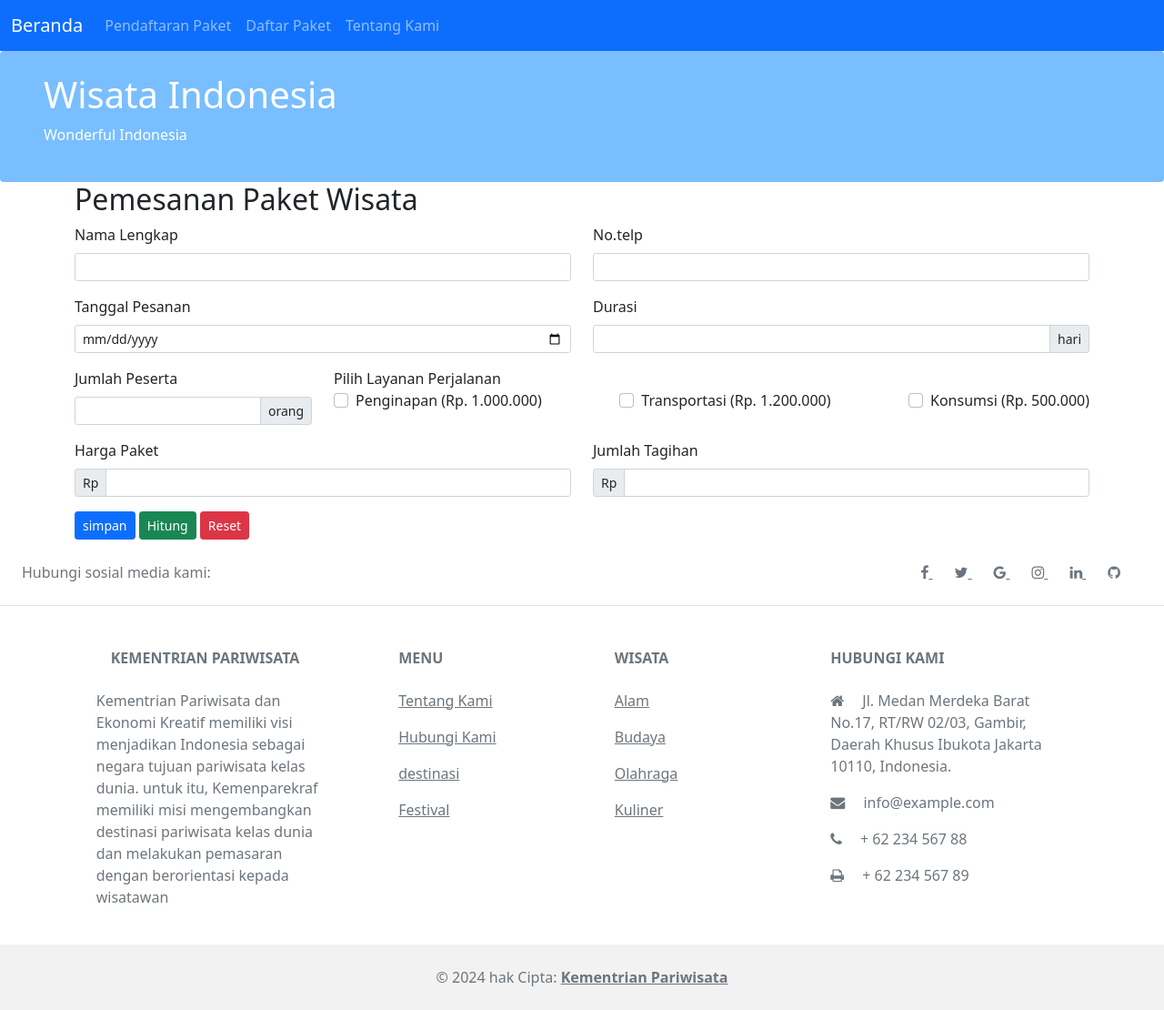
After one commit to zulfarma/JWD_wisata, a PHP site: page /pendaftaran.php in a window 1280 px wide. The commit adds this page. Shown: the whole page at 91% size. Run offline with PHP 8.4, Linux system fonts and the light colour scheme.

Commit message:
html pemesanan selesai

```diff
--- a/pendftaran.php
+++ b/layout/header.php
@@ -23,13 +23,9 @@
       </div>
     </div>
   </nav>
-  <div class="container">
-    <h2>Pemesanan Paket Wisata</h2>
-  </div>
-
-  <!-- Footer -->
-  <?php include "layout/footer.php"?>
-
-  <script src="https://cdn.jsdelivr.net/npm/bootstrap@5.0.2/dist/js/bootstrap.bundle.min.js" integrity="sha384-MrcW6ZMFYlzcLA8Nl+NtUVF0sA7MsXsP1UyJoMp4YLEuNSfAP+JcXn/tWtIaxVXM" crossorigin="anonymous"></script>
+    <div class="px-5 py-4 text-white rounded" style="background-color: #79beff;">
+      <h1>Wisata Indonesia</h1>
+        <p>Wonderful Indonesia</p>
+    </div>
 </body>
 </html>
--- /dev/null
+++ b/pendaftaran.php
@@ -0,0 +1,86 @@
+<?php include "layout/header.php" ?>
+
+  <div class="container md-3">
+    <h2>Pemesanan Paket Wisata</h2>
+    <form action="" method="post" autocomplete="off">
+      <div class="row">
+        <div class="mb-3 col-12 col-md-6">
+          <label for="nama-lengkap" class="form-label">Nama Lengkap</label>
+          <input type="text" class="form-control form-control-sm" id="nama-lengkap" name="nama-lengkap" placeholder="" required>
+        </div>
+        <div class="mb-3 col-12 col-md-6">
+          <label for="no-hp" class="form-label">No.telp</label>
+          <input type="text" class="form-control form-control-sm" id="no-hp" name="no-hp" placeholder="" required>
+        </div>
+      </div>
+
+      <div class="row">
+        <div class="mb-3 col-12 col-md-6">
+          <label for="tanggal-pesan" class="form-label">Tanggal Pesanan</label>
+          <input type="date" class="form-control form-control-sm" id="tanggal-pesan" name="tanggal-pesan" placeholder="" required>
+        </div>
+        <div class="mb-3 col-12 col-md-6">
+          <label for="durasi" class="form-label">Durasi</label>
+          <div class="input-group input-group-sm">
+            <input type="text" class="form-control form-control-sm" id="durasi" name="durasi" placeholder="" aria-describedby="basic-addon2" required>
+            <span class="input-group-text" id="basic-addon2">hari</span>
+          </div>
+        </div>
+      </div>
+
+      <div class="row">
+        <div class="mb-3 col-12 col-md-3">
+          <label for="jml-peserta" class="form-label">Jumlah Peserta</label>
+          <div class="input-group input-group-sm">
+            <input type="text" class="form-control form-control-sm" id="jml-peserta" name="jml-peserta" placeholder="" aria-describedby="basic-addon2" required>
+            <span class="input-group-text" id="basic-addon2">orang</span>
+          </div>
+        </div>
+        <div class="mb-3 col-12 col-lg-9">
+          <div>
+            <label for="">Pilih Layanan Perjalanan</label>
+            <div class="d-lg-flex justify-content-between">
+              <div class="form-check">
+                <input class="form-check-input" type="checkbox" value="Y" id="penginapan" name="penginapan" onclick="handlePenginapan(this)">
+                <label class="form-check-label" for="penginapan">Penginapan (Rp. 1.000.000)</label>
+              </div>
+              <div class="form-check">
+                <input class="form-check-input" type="checkbox" value="Y" id="transportasi" name="transportasi" onclick="handleTransportasi(this)">
+                <label class="form-check-label" for="transportasi">Transportasi (Rp. 1.200.000)</label>
+              </div>
+              <div class="form-check">
+                <input class="form-check-input" type="checkbox" value="Y" id="konsumsi" name="konsumsi" onclick="handleKonsumsi(this)">
+                <label class="form-check-label" for="konsumsi">Konsumsi (Rp. 500.000)</label>
+              </div>
+            </div>
+          </div>
+        </div>
+      </div>
+
+      <div class="row">
+        <div class="mb-3 col-12 col-md-6">
+          <label for="harga-paket" class="form-label">Harga Paket</label>
+          <div class="input-group input-group-sm">
+            <span class="input-group-text" id="basic-addon2">Rp</span>
+            <input type="text" class="form-control form-control-sm" id="harga-paket" name="harga-paket" placeholder="" aria-describedby="basic-addon2" required>
+          </div>
+        </div>
+        <div class="mb-3 col-12 col-md-6">
+          <label for="jml-tagihan" class="form-label">Jumlah Tagihan</label>
+          <div class="input-group input-group-sm">
+            <span class="input-group-text" id="basic-addon2">Rp</span>
+            <input type="text" class="form-control form-control-sm" id="jml-tagihan" name="jml-tagihan" placeholder="" aria-describedby="basic-addon2" required>
+          </div>
+        </div>
+      </div>
+
+      <input type="submit" class="btn btn-sm btn-primary" value="simpan">
+      <button type="button" class="btn btn-sm btn-success" onclick="hitung()">Hitung</button>
+      <button type="reset" class="btn btn-sm btn-danger">Reset</button>
+    </form>
+  </div>
+
+  <!-- Footer -->
+  <?php include "layout/footer.php"?>
+
+  <script src="https://cdn.jsdelivr.net/npm/bootstrap@5.0.2/dist/js/bootstrap.bundle.min.js" integrity="sha384-MrcW6ZMFYlzcLA8Nl+NtUVF0sA7MsXsP1UyJoMp4YLEuNSfAP+JcXn/tWtIaxVXM" crossorigin="anonymous"></script>
```
Also changed, not shown: index.php (+5 -33 lines), daftar.php (added).
